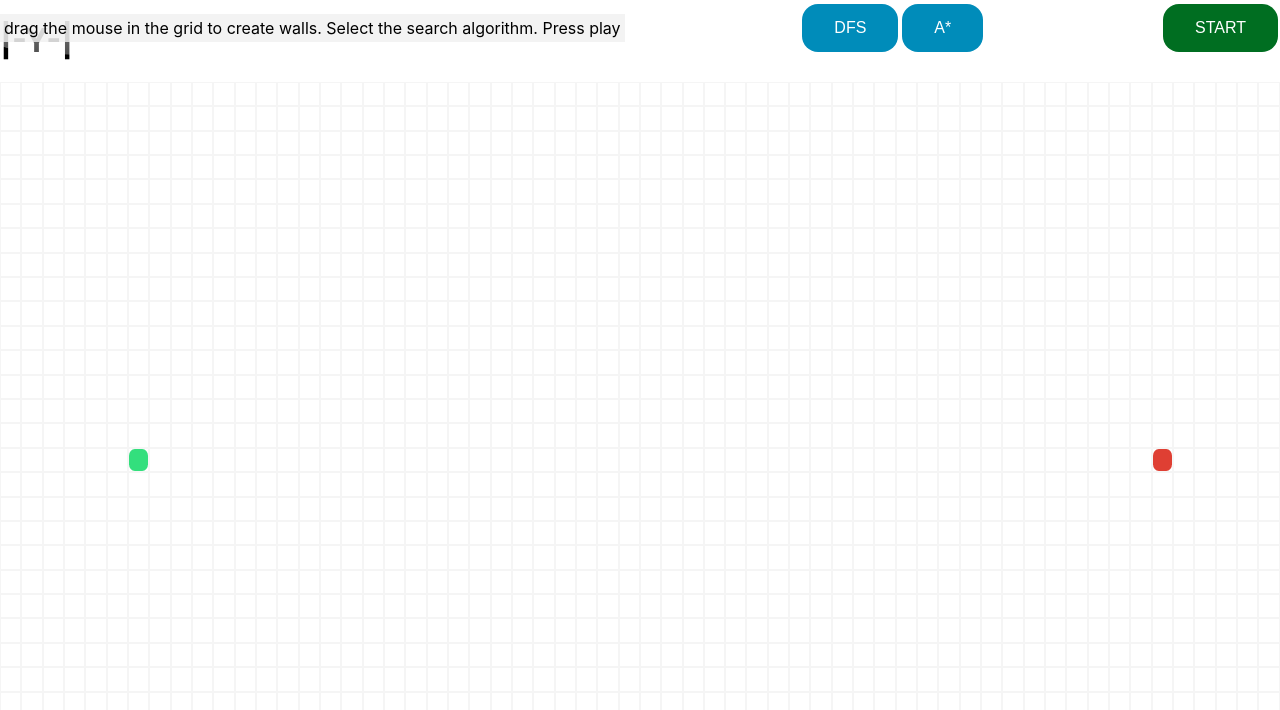
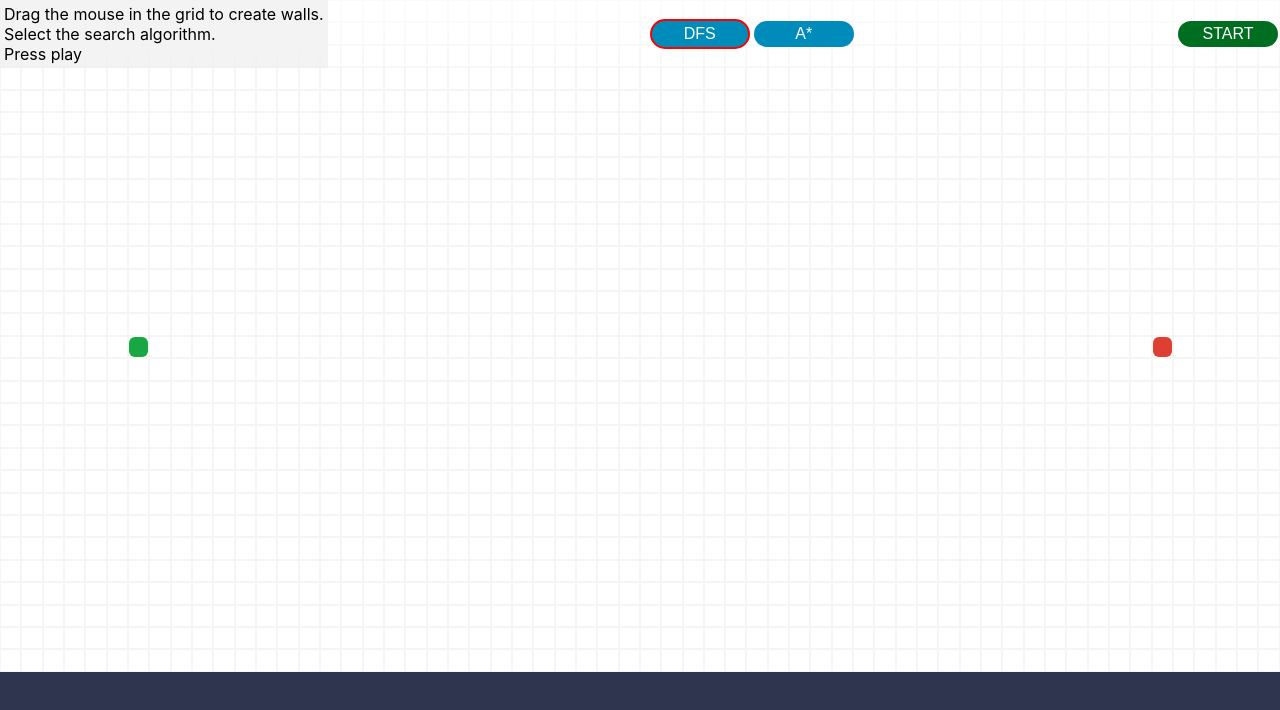
Before and after one commit to thomasreolon/REACT-searchAlgorithms, a React (Create React App) app: page / in a window 1280 px wide. Shown: the top 710 px of the page. Built offline with nearby package versions, Linux system fonts and the light colour scheme.

Commit message:
improve graphics

```diff
--- a/package.json
+++ b/package.json
@@ -7,6 +7,7 @@
     "@testing-library/jest-dom": "^4.2.4",
     "@testing-library/react": "^9.5.0",
     "@testing-library/user-event": "^7.2.1",
+    "node-sass": "^4.14.1",
     "react": "^16.13.1",
     "react-dom": "^16.13.1",
     "react-scripts": "3.4.3",
--- a/src/Components/Cell/Cell.css
+++ /dev/null
@@ -1,50 +0,0 @@
-.cell {
-  background-color: white;
-  border: 1px solid whitesmoke;
-}
-
-.wall {
-  border: 1px solid rgb(88, 6, 6);
-  position: relative;
-  width: 100%;
-  height: 100%;
-}
-.wall:before,
-.wall:after {
-  position: absolute;
-  content: " ";
-  left: 46%;
-  top: 10%;
-  transform: translate(-50%, -50%);
-  height: 1em;
-  width: 1px;
-  background-color: rgb(88, 6, 6);
-}
-.wall:before {
-  transform: rotate(45deg);
-}
-.wall:after {
-  transform: rotate(-45deg);
-}
-
-.finish {
-  width: 100%;
-  height: 100%;
-  background-color: rgb(223, 63, 51);
-  border-radius: 30%;
-}
-
-.start {
-  width: 100%;
-  height: 100%;
-  background-color: rgb(51, 223, 125);
-  border-radius: 30%;
-}
-
-.cell-visited {
-  background-color: skyblue;
-}
-
-.cell-path {
-  background-color: yellow;
-}
--- /dev/null
+++ b/src/Components/Cell/Cell.scss
@@ -0,0 +1,86 @@
+.cell {
+  box-sizing: border-box;
+  background-color: white;
+  border: 1px solid whitesmoke;
+}
+
+// to give more priority to modifiers
+@import "./wall.scss", "./path.scss", "./visited.scss";
+
+.finish {
+  position: relative;
+  width: 100%;
+  height: 100%;
+  background-color: rgb(223, 63, 51);
+  border-radius: 30%;
+  animation-name: endAnimation;
+  animation-duration: 5s;
+  animation-timing-function: linear;
+  animation-delay: 0;
+  animation-direction: normal;
+  animation-iteration-count: infinite;
+  animation-fill-mode: forwards;
+  animation-play-state: running;
+}
+.finish:hover::after {
+  content: "finish";
+  position: absolute;
+  top: 50%;
+  left: 50%;
+  transform: translate(-50%, -50%);
+  color: black;
+  font-weight: bold;
+  padding: 0 0.5em;
+  font-size: 2em;
+  background-color: rgba(255, 255, 255, 0.4);
+  border-radius: 1em;
+}
+
+@keyframes endAnimation {
+  0% {
+    background-color: rgb(223, 63, 51);
+  }
+
+  50% {
+    background-color: rgb(13, 128, 235);
+  }
+}
+
+.start {
+  position: relative;
+  width: 100%;
+  height: 100%;
+  background-color: rgb(51, 223, 125);
+  border-radius: 30%;
+  animation-name: startAnimation;
+  animation-duration: 3s;
+  animation-timing-function: ease-in-out;
+  animation-delay: 0;
+  animation-direction: alternate;
+  animation-iteration-count: infinite;
+  animation-fill-mode: forwards;
+  animation-play-state: running;
+}
+.start:hover::after {
+  content: "start";
+  position: absolute;
+  top: 50%;
+  left: 50%;
+  transform: translate(-50%, -50%);
+  color: black;
+  font-weight: bold;
+  padding: 0 0.5em;
+  font-size: 2em;
+  background-color: rgba(255, 255, 255, 0.4);
+  border-radius: 1em;
+}
+
+@keyframes startAnimation {
+  0% {
+    background-color: rgb(51, 223, 125);
+  }
+
+  50% {
+    background-color: rgb(51, 223, 215);
+  }
+}
--- a/src/Components/Cell/index.tsx
+++ b/src/Components/Cell/index.tsx
@@ -1,5 +1,5 @@
 import React from 'react';
-import "./Cell.css";
+import "./Cell.scss";
 
 interface CellProps{
     row:number,
@@ -11,11 +11,13 @@ interface CellProps{
     onMouseDown:(row:number,col:number)=>void,
     onMouseEnter:(row:number,col:number)=>void,
     size:string,
+    className?:string,
 }
 
 
 function Cell(props:CellProps) {
     const [isWall, setIsWall] = React.useState(false);
+    const css = props.className || "";
 
     const setWall = (pressedNow:boolean) =>{
         if (pressedNow || props.mPressed[0]){// check user wanted to draw a wall
@@ -32,11 +34,11 @@ function Cell(props:CellProps) {
     return (
         <div
             id={`cell-${props.row}-${props.col}`}
-            className="cell"
+            className={`cell ${css}`}
             onMouseDown={(event) => {setWall(true);event.preventDefault();}}
             onMouseEnter={(event) => {setWall(false);event.preventDefault();}}
             style={{'width':props.size, 'height':props.size,}}>
-
+            <div className="path-content"></div>
             {isWall && <div className="wall"></div>}
             {props.isStart && <div className="start"></div>}
             {props.isFinish && <div className="finish"></div>}
--- /dev/null
+++ b/src/Components/Cell/path.scss
@@ -0,0 +1,47 @@
+.cell-path {
+  position: relative;
+}
+.cell-path .path-content {
+  position: absolute;
+  width: 100%;
+  height: 100%;
+  background: yellow;
+  animation-name: pathAnimation;
+  animation-duration: 1.5s;
+  animation-timing-function: ease-out;
+  animation-delay: 0;
+  animation-direction: alternate;
+  animation-iteration-count: 3;
+  animation-fill-mode: forwards;
+  animation-play-state: running;
+}
+
+@keyframes pathAnimation {
+  0% {
+    transform: scale(0.3);
+    background-color: yellow;
+    border-radius: 100%;
+  }
+
+  40% {
+    transform: scale(1);
+    background-color: rgb(255, 255, 137);
+    border-radius: 0;
+  }
+  50% {
+    transform: scale(1);
+    background-color: rgb(241, 36, 36);
+    border-radius: 0;
+  }
+  60% {
+    transform: scale(1);
+    background-color: rgb(255, 255, 137);
+    border-radius: 0;
+  }
+
+  100% {
+    transform: scale(1);
+    background-color: yellow;
+    border-radius: 30%;
+  }
+}
--- /dev/null
+++ b/src/Components/Cell/visited.scss
@@ -0,0 +1,36 @@
+.cell-visited {
+  background-color: skyblue;
+  animation-name: visitedAnimation;
+  animation-duration: 1.5s;
+  animation-timing-function: ease-out;
+  animation-delay: 0;
+  animation-direction: alternate;
+  animation-iteration-count: 1;
+  animation-fill-mode: forwards;
+  animation-play-state: running;
+}
+
+@keyframes visitedAnimation {
+  0% {
+    transform: scale(0.2);
+    background-color: rgb(22, 47, 92);
+    border-radius: 100%;
+  }
+
+  50% {
+    background-color: rgb(106, 189, 214);
+    border-radius: 0;
+  }
+
+  75% {
+    transform: scale(1.2);
+    background-color: rgb(208, 238, 236);
+    border-radius: 100%;
+  }
+
+  100% {
+    transform: scale(1);
+    background-color: rgb(11, 255, 243);
+    border-radius: 0;
+  }
+}
--- /dev/null
+++ b/src/Components/Cell/wall.scss
@@ -0,0 +1,43 @@
+.wall {
+  z-index: 1000;
+  margin: -1px 0 0 -1px;
+  border: 2px solid rgb(54, 54, 54);
+  position: relative;
+  width: 100%;
+  height: 90%;
+}
+.wall:before,
+.wall:after {
+  position: absolute;
+  content: " ";
+  left: 45%;
+  top: -20%;
+  height: 141%;
+  width: 10%;
+  border-radius: 1em;
+  background-color: rgb(54, 54, 54);
+  animation-name: wallAnimation;
+  animation-duration: 0.2s;
+  animation-timing-function: ease-out;
+  animation-delay: 0;
+  animation-iteration-count: 1;
+  animation-fill-mode: forwards;
+  animation-play-state: running;
+}
+
+@keyframes wallAnimation {
+  0% {
+    transform: scale(0.2);
+  }
+
+  100% {
+    transform: scale(1), rotate(45deg);
+  }
+}
+
+.wall:before {
+  transform: rotate(45deg);
+}
+.wall:after {
+  transform: rotate(-45deg);
+}
--- a/src/Components/CmdPanel/CmdPanel.css
+++ b/src/Components/CmdPanel/CmdPanel.css
@@ -3,6 +3,8 @@
 }
 
 .panel {
+  margin: 0 5px;
+  z-index: 2000;
   position: absolute;
   top: -4em;
   width: 100%;
@@ -22,9 +24,10 @@
 }
 
 .btn {
+  min-width: 100px;
   border: none;
   color: white;
-  padding: 15px 32px;
+  padding: 4px 20px;
   border-radius: 1em;
   text-align: center;
   text-decoration: none;
@@ -99,3 +102,12 @@
     background-color: #006e21;
   }
 }
+
+.selected {
+  box-sizing: border-box;
+  border: 2px solid red;
+}
+.parag {
+  margin: 0;
+  padding: 1;
+}
--- a/src/Components/CmdPanel/index.tsx
+++ b/src/Components/CmdPanel/index.tsx
@@ -62,7 +62,11 @@ function animateAlg(visited:Coord[]|undefined, reversedPath:Coord[]|undefined, s
 
 
 function CmdPanel({grid, start,end, nRow, nCol}:{grid:Node[][],end:Coord, start:Coord, nRow:number, nCol:number}) {
-    const description=`drag the mouse in the grid to create walls. Select the search algorithm. Press play`;
+    const description=<>
+            <p className="parag">Drag the mouse in the grid to create walls.</p>
+            <p className="parag">Select the search algorithm.</p>
+            <p className="parag">Press play</p>
+        </>;
     const wide = window.innerWidth>700;
 
 
@@ -89,8 +93,8 @@ function CmdPanel({grid, start,end, nRow, nCol}:{grid:Node[][],end:Coord, start:
             <div className="panel">
                 {wide && <div className="description">{description}</div>}
                 <div>
-                    <button className="btn btn-alg" onClick={()=>setAlg(0)}>DFS</button>
-                    <button className="btn btn-alg" onClick={()=>setAlg(1)}>A*</button>
+                    <button className={`btn btn-alg ${alg===0 && 'selected'}`} onClick={(e)=>setAlg(0)}>DFS</button>
+                    <button className={`btn btn-alg ${alg===1 && 'selected'}`} onClick={(e)=>setAlg(1)}>A*</button>
                 </div>
                 <div>
                     <button className="btn btn-start" onClick={() => selectAlg(alg)}>START</button>
--- a/src/Components/Grid/Grid.css
+++ b/src/Components/Grid/Grid.css
@@ -2,6 +2,7 @@
   width: 100vw;
   height: 100vh;
   overflow: hidden;
+  background-color: rgb(47, 53, 79);
 }
 .row {
   display: flex;
--- a/src/Components/Grid/index.tsx
+++ b/src/Components/Grid/index.tsx
@@ -74,6 +74,10 @@ function Grid() {
             document.removeEventListener('mousedown', mDW);
         };
     }, []);
+    var size = '3.33vw';
+    if (window.innerWidth/window.innerHeight>1){
+      size = '1.75vw';
+    }
 
     // handle walls
     function handleMouseDown(row:number, col:number) {
@@ -94,7 +98,6 @@ function Grid() {
           nCol={grid[0].length}
         />
         <div className="Grid">
-            <h1>|-{mPressed?"Y":"N"}-|</h1>
             {grid.map((row, rowIdx) => {
             return (
               <div key={rowIdx} className="row">
@@ -109,7 +112,7 @@ function Grid() {
                             isFinish={isFinish}
                             isStart={isStart}
                             isWall={isWall}
-                            size="1.75vw"
+                            size={size}
                             onMouseDown={(row:number, col:number)  => handleMouseDown(row, col)}
                             onMouseEnter={(row:number, col:number) => handleMouseEnter(row, col)}
                         />
--- a/src/index.css
+++ b/src/index.css
@@ -11,5 +11,7 @@ body {
 html,
 body,
 #root {
+  box-sizing: border-box;
   height: 100%;
+  background-color: white;
 }
```
Also changed, not shown: 1 other file (tests, documents, lock files or other folders).
